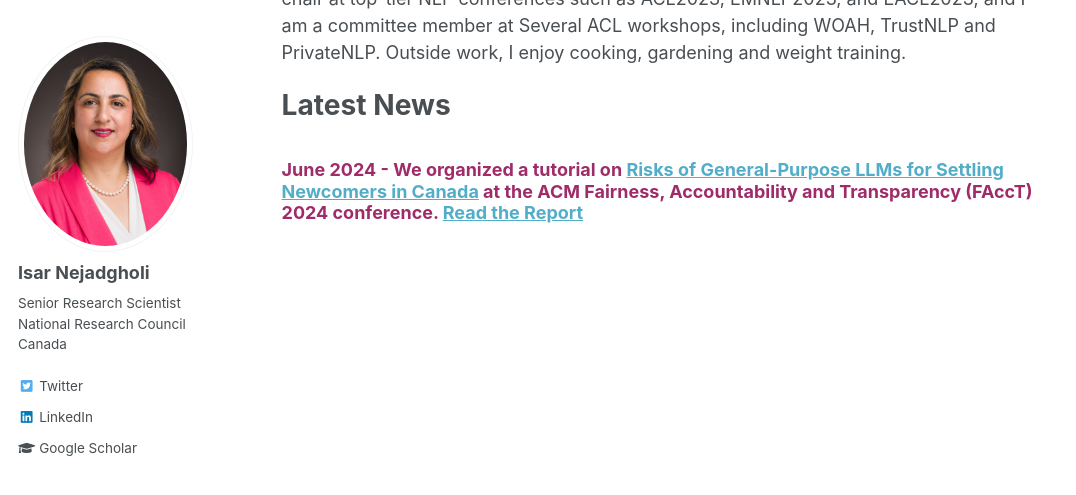
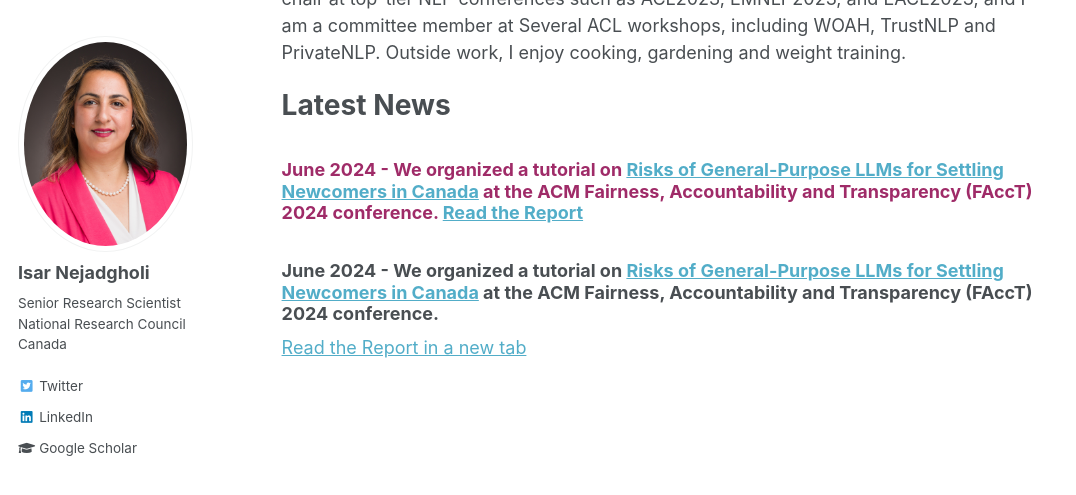
Before and after one commit to IsarNejad/IsarNejad.github.io, a Jekyll site: the page built from _pages/about.md, in a window 1280 px wide and 900 px high, scrolled down 444 px. Shown: the top 495 px of the window, without its empty margins (0-1076 px from the left). Built offline with Jekyll 4.4.1, drawn with Linux system fonts in a browser that asks for light colours.

Commit message:
Update about.md

```diff
--- a/_pages/about.md
+++ b/_pages/about.md
@@ -14,7 +14,13 @@ I am a Senior Research Scientist at the [National Research Council Canada](https
 
 {: .amaranth-deep-purple}
 ### June 2024 - We organized a tutorial on [Risks of General-Purpose LLMs for Settling Newcomers in Canada](https://facctconference.org/2024/acceptedtutorials) at the ACM Fairness, Accountability and Transparency (FAccT) 2024 conference. [Read the Report](https://raw.githubusercontent.com/IsarNejad/IsarNejad.github.io/main/files/AI-in-Settlement.pdf)
+
+### June 2024 - We organized a tutorial on [Risks of General-Purpose LLMs for Settling Newcomers in Canada](https://facctconference.org/2024/acceptedtutorials) at the ACM Fairness, Accountability and Transparency (FAccT) 2024 conference.
+
+[Read the Report in a new tab](https://isarnejad.github.io/files/AI-in-Settlement.pdf){:target="_blank"}
+
 <embed src="https://isarnejad.github.io/files/AI-in-Settlement.pdf" width="100%" height="600px" type="application/pdf" />
+
 
 
 I had the pleasure of co-organizing this tutorial with [Maryam Molamohammadi](https://mila.quebec/fr/maryam-molamohammadi) and [Samir Bakhtawar](https://www.linkedin.com/in/samirbakht/?originalSubdomain=ca). Our intern, [Kosar Hemmati](https://www.linkedin.com/in/kosar-hemmati/?originalSubdomain=ca), has also put enormous efforts into supporting us for this tutorial.
```
